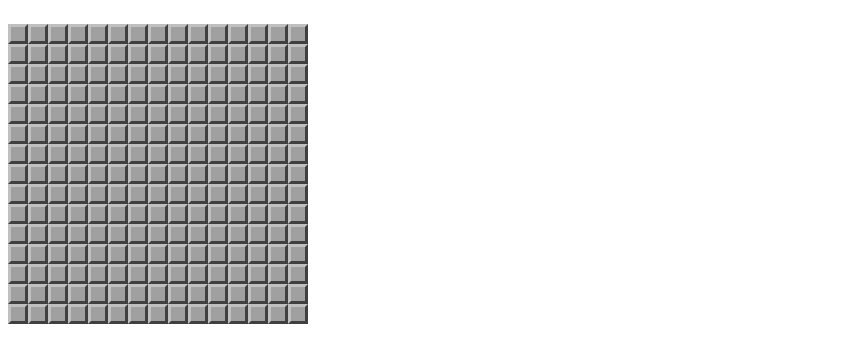
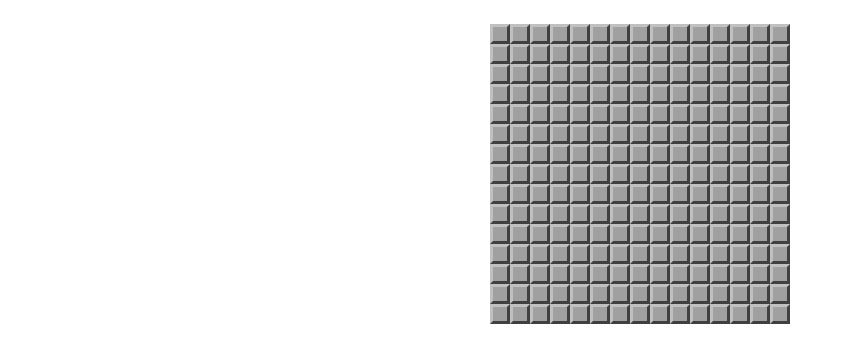
Before and after one commit to MolnAtt/minesweeper, a plain HTML site: page index.html in a window 1280 px wide. Shown: the part 77-440 px from the top of the page, without its empty margins (0-845 px from the left). Drawn offline with Linux system fonts and the light colour scheme.

Commit message:
minesweeper

```diff
--- a/index.css
+++ b/index.css
@@ -8,6 +8,7 @@ h1{
     display: grid;
     grid-template-columns: repeat(15,20px);
     grid-template-rows: repeat(15,20px);
+    justify-content: center;
 }
 
 .container div{
--- a/index.html
+++ b/index.html
@@ -5,6 +5,7 @@
     <meta name="viewport" content="width=device-width, initial-scale=1.0">
     <title>Aknakereső</title>
     <link rel="stylesheet" href="index.css">
+    <script src="index.js" defer></script>
 </head>
 <body>
     <header><h1>Aknakereső</h1></header>
@@ -12,231 +13,7 @@
     <main>
         <div class="container">
             <!-- 15x15-ös tábla -->
-            <div></div>
-            <div></div>
-            <div></div>
-            <div></div>
-            <div></div>
-            <div></div>
-            <div></div>
-            <div></div>
-            <div></div>
-            <div></div>
-            <div></div>
-            <div></div>
-            <div></div>
-            <div></div>
-            <div></div>
-            <div></div>
-            <div></div>
-            <div></div>
-            <div></div>
-            <div></div>
-            <div></div>
-            <div></div>
-            <div></div>
-            <div></div>
-            <div></div>
-            <div></div>
-            <div></div>
-            <div></div>
-            <div></div>
-            <div></div>
-            <div></div>
-            <div></div>
-            <div></div>
-            <div></div>
-            <div></div>
-            <div></div>
-            <div></div>
-            <div></div>
-            <div></div>
-            <div></div>
-            <div></div>
-            <div></div>
-            <div></div>
-            <div></div>
-            <div></div>
-            <div></div>
-            <div></div>
-            <div></div>
-            <div></div>
-            <div></div>
-            <div></div>
-            <div></div>
-            <div></div>
-            <div></div>
-            <div></div>
-            <div></div>
-            <div></div>
-            <div></div>
-            <div></div>
-            <div></div>
-            <div></div>
-            <div></div>
-            <div></div>
-            <div></div>
-            <div></div>
-            <div></div>
-            <div></div>
-            <div></div>
-            <div></div>
-            <div></div>
-            <div></div>
-            <div></div>
-            <div></div>
-            <div></div>
-            <div></div>
-            <div></div>
-            <div></div>
-            <div></div>
-            <div></div>
-            <div></div>
-            <div></div>
-            <div></div>
-            <div></div>
-            <div></div>
-            <div></div>
-            <div></div>
-            <div></div>
-            <div></div>
-            <div></div>
-            <div></div>
-            <div></div>
-            <div></div>
-            <div></div>
-            <div></div>
-            <div></div>
-            <div></div>
-            <div></div>
-            <div></div>
-            <div></div>
-            <div></div>
-            <div></div>
-            <div></div>
-            <div></div>
-            <div></div>
-            <div></div>
-            <div></div>
-            <div></div>
-            <div></div>
-            <div></div>
-            <div></div>
-            <div></div>
-            <div></div>
-            <div></div>
-            <div></div>
-            <div></div>
-            <div></div>
-            <div></div>
-            <div></div>
-            <div></div>
-            <div></div>
-            <div></div>
-            <div></div>
-            <div></div>
-            <div></div>
-            <div></div>
-            <div></div>
-            <div></div>
-            <div></div>
-            <div></div>
-            <div></div>
-            <div></div>
-            <div></div>
-            <div></div>
-            <div></div>
-            <div></div>
-            <div></div>
-            <div></div>
-            <div></div>
-            <div></div>
-            <div></div>
-            <div></div>
-            <div></div>
-            <div></div>
-            <div></div>
-            <div></div>
-            <div></div>
-            <div></div>
-            <div></div>
-            <div></div>
-            <div></div>
-            <div></div>
-            <div></div>
-            <div></div>
-            <div></div>
-            <div></div>
-            <div></div>
-            <div></div>
-            <div></div>
-            <div></div>
-            <div></div>
-            <div></div>
-            <div></div>
-            <div></div>
-            <div></div>
-            <div></div>
-            <div></div>
-            <div></div>
-            <div></div>
-            <div></div>
-            <div></div>
-            <div></div>
-            <div></div>
-            <div></div>
-            <div></div>
-            <div></div>
-            <div></div>
-            <div></div>
-            <div></div>
-            <div></div>
-            <div></div>
-            <div></div>
-            <div></div>
-            <div></div>
-            <div></div>
-            <div></div>
-            <div></div>
-            <div></div>
-            <div></div>
-            <div></div>
-            <div></div>
-            <div></div>
-            <div></div>
-            <div></div>
-            <div></div>
-            <div></div>
-            <div></div>
-            <div></div>
-            <div></div>
-            <div></div>
-            <div></div>
-            <div></div>
-            <div></div>
-            <div></div>
-            <div></div>
-            <div></div>
-            <div></div>
-            <div></div>
-            <div></div>
-            <div></div>
-            <div></div>
-            <div></div>
-            <div></div>
-            <div></div>
-            <div></div>
-            <div></div>
-            <div></div>
-            <div></div>
-            <div></div>
-            <div></div>
-            <div></div>
-            <div></div>
-            <div></div>
-            <div></div>
-            <div></div>
-            <div></div>
+
         </div>
     </main>
 </body>
--- a/index.js
+++ b/index.js
@@ -0,0 +1,96 @@
+// ADATSZERKEZET
+// MÁTRIX SZÁMMÁTRIX : "LISTÁBAN A LISTA"
+
+// le kell szórni az aknákat
+function random_map_generalasa(aknak_szama){
+    // kéne egy csupa nulla 225 hosszú lista
+    // belerakunk aknak_szama mennyiségűt,
+    // és aztán megkeverjük. Lesz egy 225 tagú random listád.
+    // be kell hajtogatni mátrixba.
+
+    let lista = csupanullalista();
+    lista_feltoltese_aknakkal(aknak_szama, lista);
+    keveres(lista);
+    return hajtogatas(lista);
+}
+function hajtogatas(egysoros){
+    let index = 0;
+    const matrix = []
+    for (let i = 0; i < 15; i++) {
+        const lista = []
+        for (let j = 0; j < 15; j++) {
+            lista.push(egysoros[index]);
+            index++;
+        }
+        matrix.push(lista);
+    }
+    return matrix;
+}
+function keveres(l){ // Fisher-Yates-Knuth shuffle
+    let i=l.length;
+    while(i!=0){
+        let j=Math.floor(Math.random()*i);
+        i--;
+        [l[i], l[j]] = [l[j], l[i]];
+    }
+}
+function lista_feltoltese_aknakkal(aknak_szama, csupanullalista){
+  for (let i = 0; i < aknak_szama; i++) {
+    csupanullalista[i] = 1;
+  }
+}
+function csupanullalista(){
+    let a = [];
+    for (let i = 0; i < 225; i++) {
+        a[i] = 0;
+    }
+    return a;
+}
+function divek_letrehozasa(x,y){
+    for (let i = 0; i < x; i++) {
+        for (let j = 0; j < y; j++) {
+            let div = document.createElement("div");
+            div.id = `${i} ${j}`;
+            div.onclick = balkatt;
+            document.querySelector(".container").appendChild(div);
+        }
+    }
+}
+
+
+function melyikez(div){
+    return (5,6)
+}
+
+
+function balkatt(e){
+
+}
+
+
+function megmutat(x,y){
+    // vagy bomba van itt, és game over, vagy számot mutat, vagy kibont
+}
+
+function kibont(x,y){
+    // ez egy gráfbejárás, ami visszaadja egy listában, hogy melyek a kibontandó mezők
+}
+
+
+function jobbkatt(e){
+    // bombát kiált itt. Vagy zászló kerül le, ha tényleg van itt bomba, vagy game over!
+
+}
+
+function gyozelem(aknak_szama){
+    // ha megtalálta az összes aknát, akkor győzelem.
+    // Meg kell számolni, hogy hány olyan div van, amiben egy ⛳ van, és ha ez megegyezik az aknák számával, akkor feldob egy alert-et, hogy Nyertél!
+}
+
+
+
+
+
+
+divek_letrehozasa(15,15);
+random_map_generalasa(90);
```
